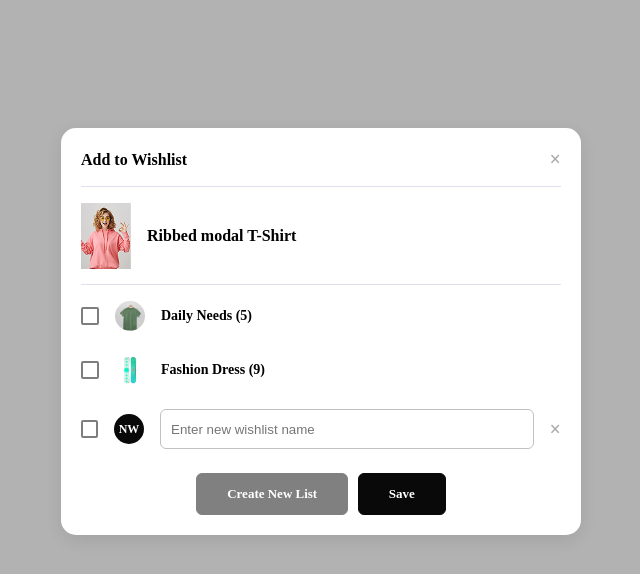
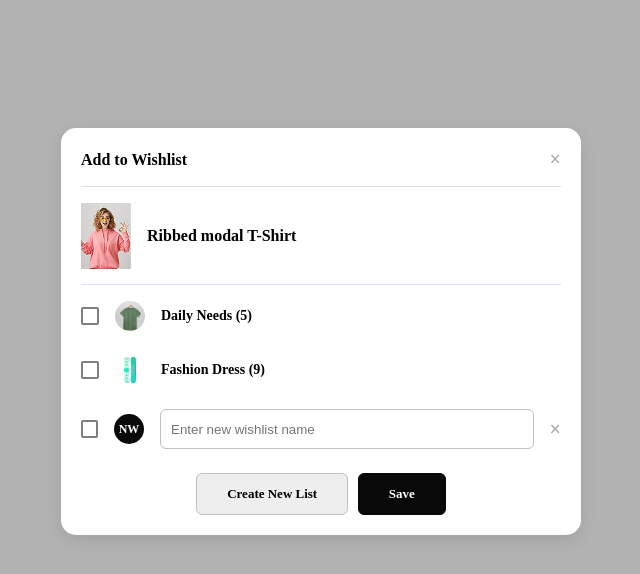
Before and after one commit to HappyMonsters/wishlist-markup, a plain HTML site: page index.html in a window 1280 px wide. In both pictures the pointer is over the link "Create New List". Shown: the whole page, without its empty margins (319-959 px from the left). Drawn offline with Linux system fonts and the light colour scheme.

Commit message:
css modified

```diff
--- a/css/style.css
+++ b/css/style.css
@@ -81,9 +81,9 @@
   transition: all 0.3s;
 }
 .ewl-light-btn:hover {
-  background: #808080;
-  color: #fff;
-  border: 1px solid #808080;
+  background: #eee;
+  color: #000;
+  border: 1px solid #C1C1C1;
 }
 
 .ewl-dark-btn {
```
